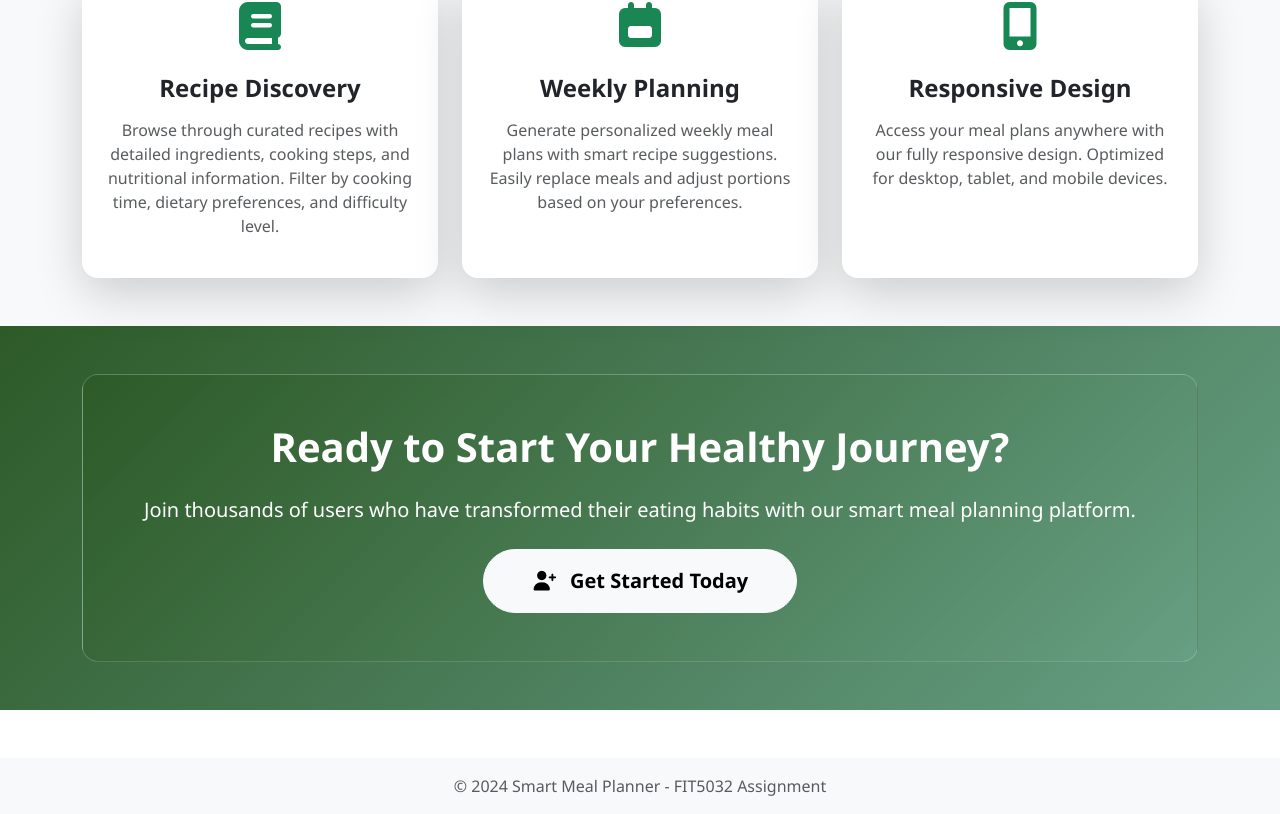
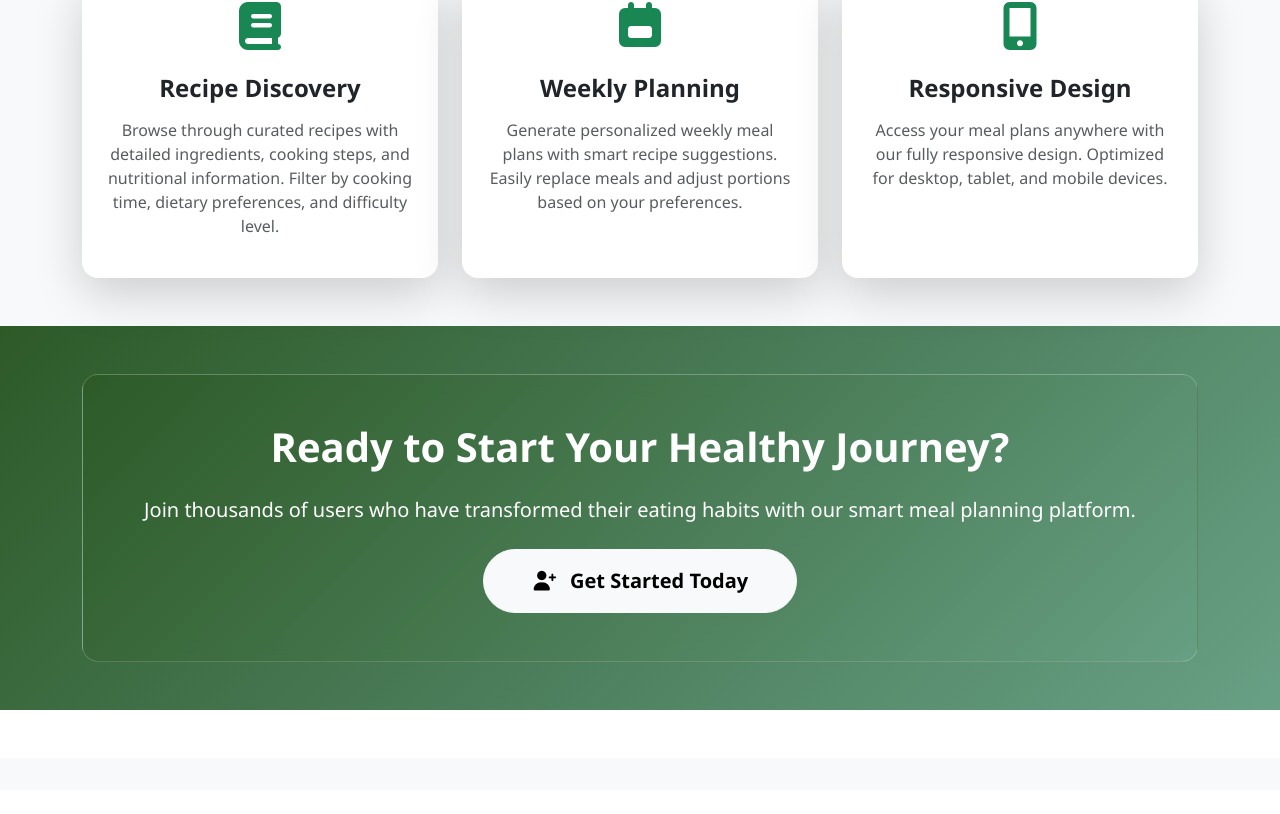
Before and after one commit to 7Yingying6/FIT5032-smart-meal-planner, a Vue app: page / in a window 1280 px wide. Shown: the part 1114-1928 px from the top of the page. After the commit the page ends 1904 px from the top, so only its background shows below. Built offline with nearby package versions, Linux system fonts and the light colour scheme.

Commit message:
Fixed the rules for the email and password

```diff
--- a/src/components/AppFooter.vue
+++ b/src/components/AppFooter.vue
@@ -1,9 +1,7 @@
 <template>
   <footer class="bg-light text-center py-3 mt-5">
     <div class="container">
-      <p class="mb-0 text-muted">
-        &copy; 2024 Smart Meal Planner - FIT5032 Assignment
-      </p>
+      <!-- Footer content removed for cleaner appearance -->
     </div>
   </footer>
 </template>
```
